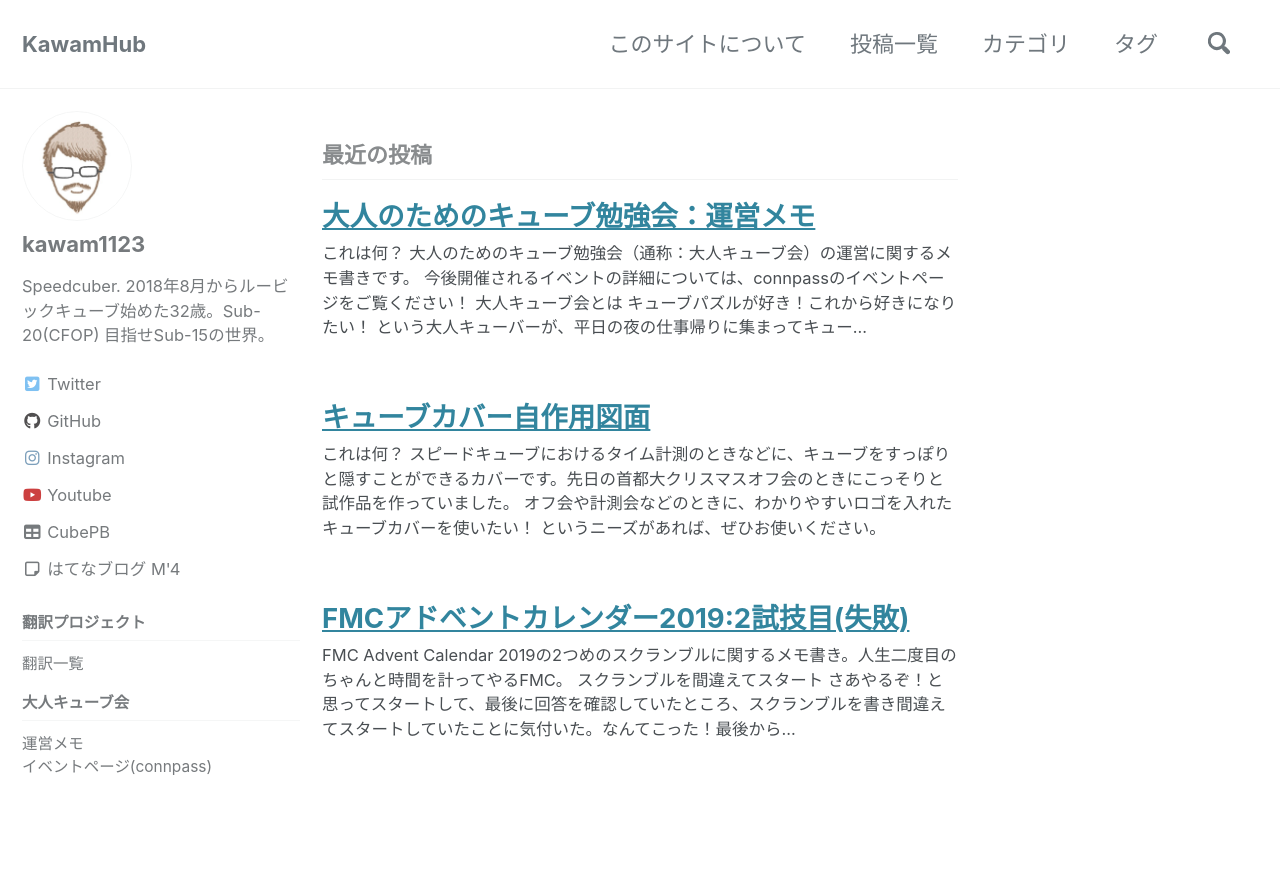
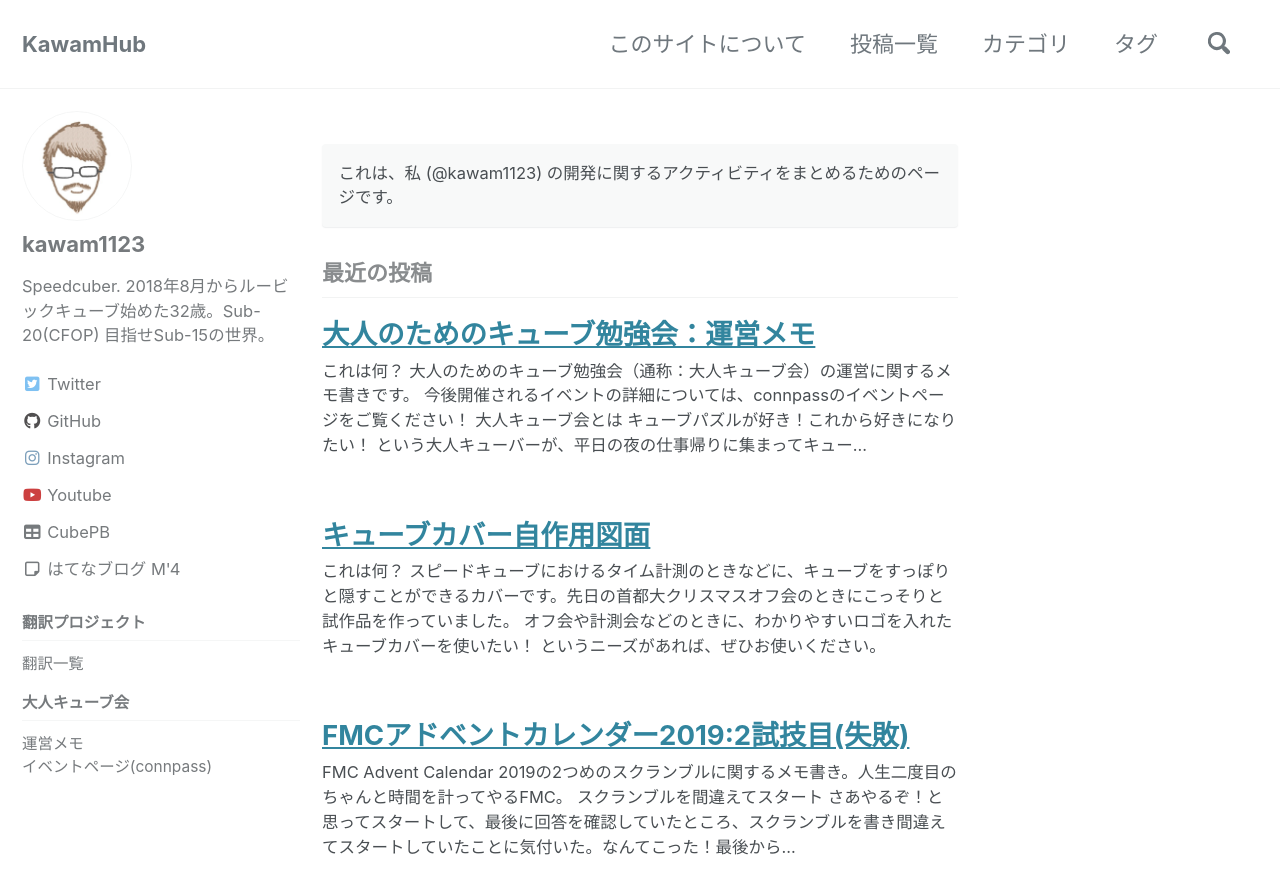
Before and after one commit to kawam1123/kawam1123.github.io, a Jekyll site: the page built from index.html, in a window 1280 px wide and 900 px high. Shown: the top 894 px of the window. Built offline with Jekyll 4.4.1, drawn with Linux system fonts in a browser that asks for light colours; cached includes are drawn as plain includes; nearby versions of some CDN libraries; the list of posts is cut into pages by our own code.

Commit message:
introductionを表示するように修正

```diff
--- /dev/null
+++ b/_includes/introduction.md
@@ -0,0 +1,2 @@
+これは、私 (@kawam1123) の開発に関するアクティビティをまとめるためのページです。
+{: .notice}
--- a/_layouts/home.html
+++ b/_layouts/home.html
@@ -3,6 +3,8 @@ layout: archive
 ---
 
 {{ content }}
+
+{% capture introduction %} {% include introduction.md %} {% endcapture %} {{ introduction | markdownify }}
 
 <h3 class="archive__subtitle">{{ site.data.ui-text[site.locale].recent_posts | default: "Recent Posts" }}</h3>
 
```
